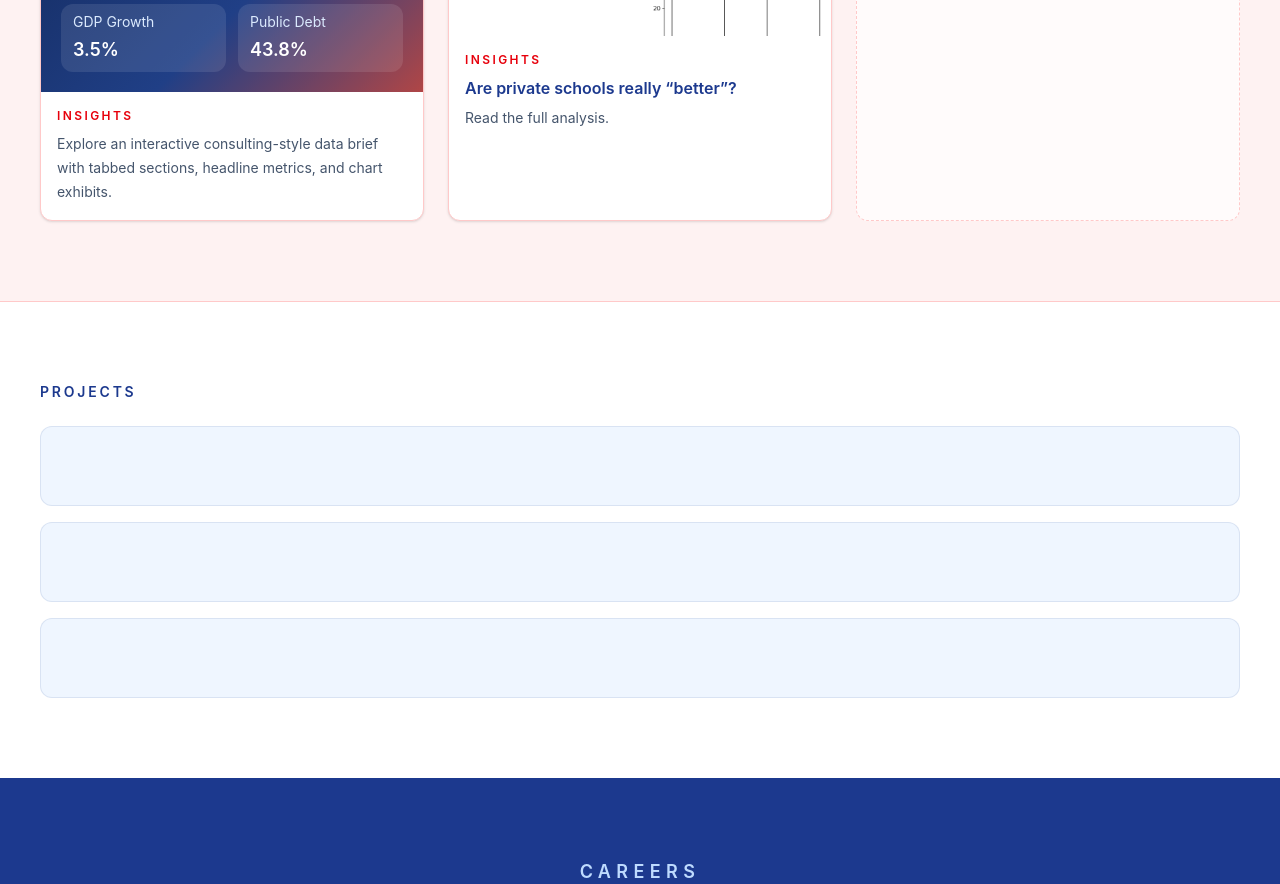
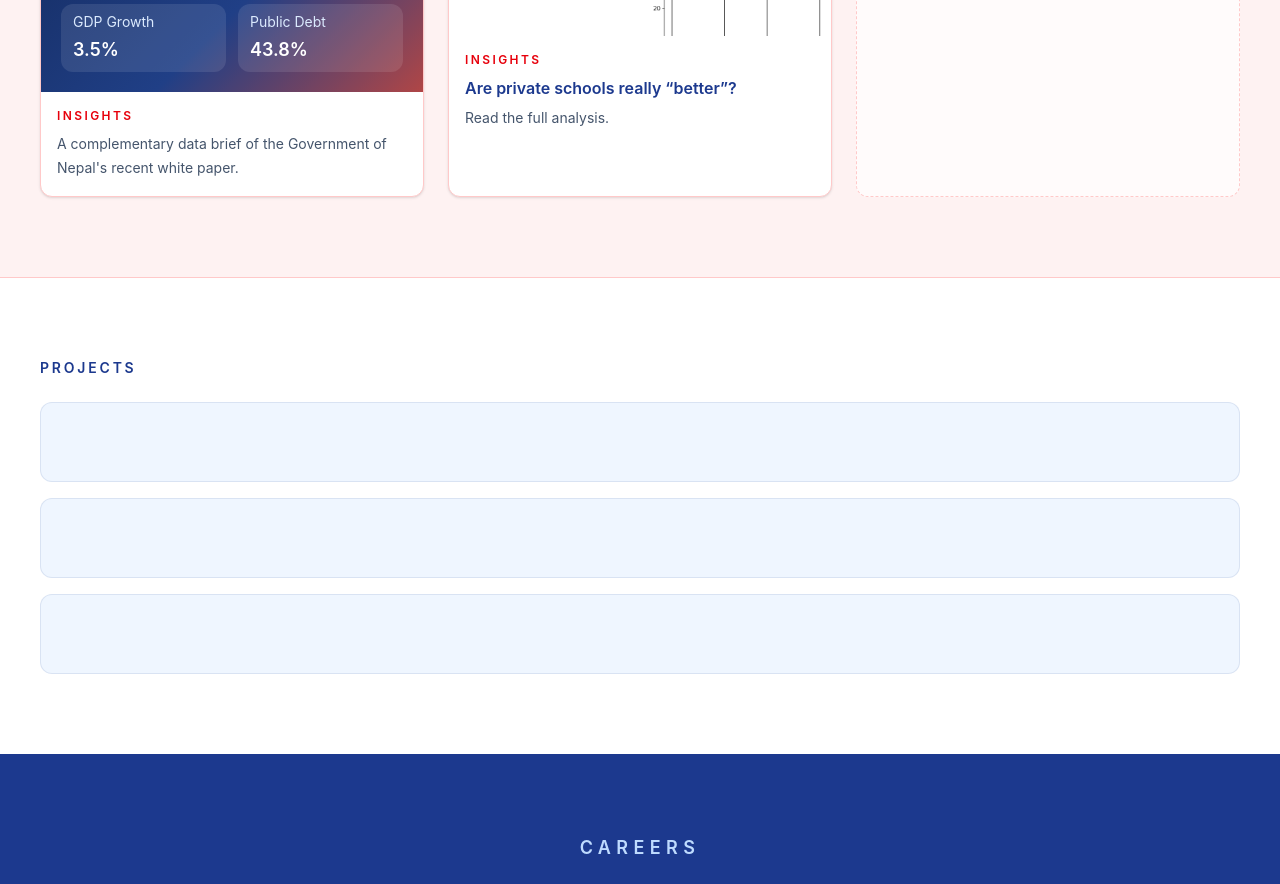
Before and after one commit to sgaut002/metrics-nepal-site, a React (Vite) app: page / in a window 1280 px wide. Shown: the part 1360-2244 px from the top of the page. Built offline with nearby package versions, Linux system fonts and the light colour scheme.

Commit message:
Update homepage white paper card copy

```diff
--- a/src/App.jsx
+++ b/src/App.jsx
@@ -949,7 +949,7 @@ function Homepage({ isMobileMenuOpen, onCloseMobileMenu, onToggleMobileMenu }) {
                     Insights
                   </div>
                   <p className="mt-2 text-sm leading-6 text-slate-600">
-                    Explore an interactive consulting-style data brief with tabbed sections, headline metrics, and chart exhibits.
+                    A complementary data brief of the Government of Nepal&apos;s recent white paper.
                   </p>
                 </div>
               </a>
```
